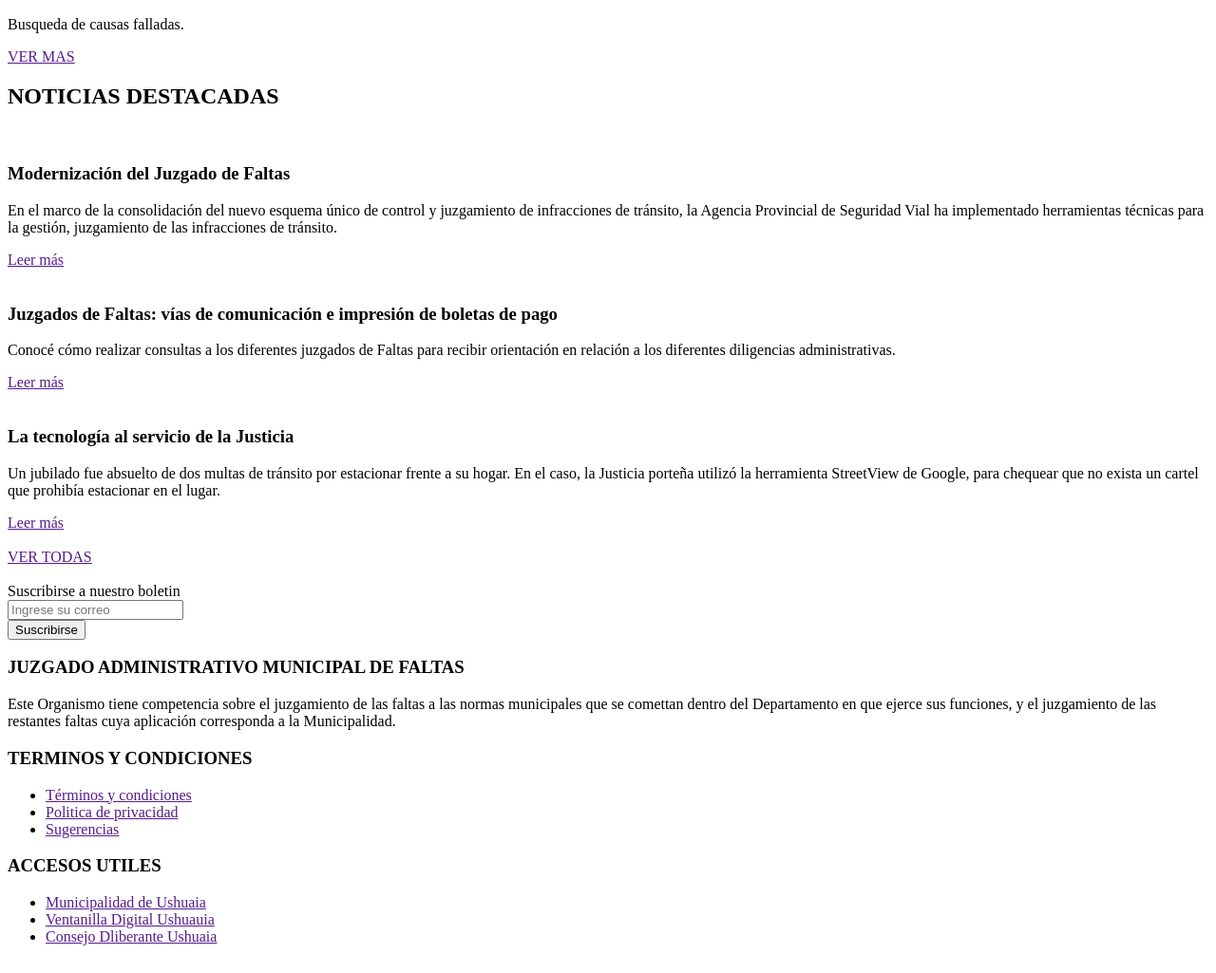
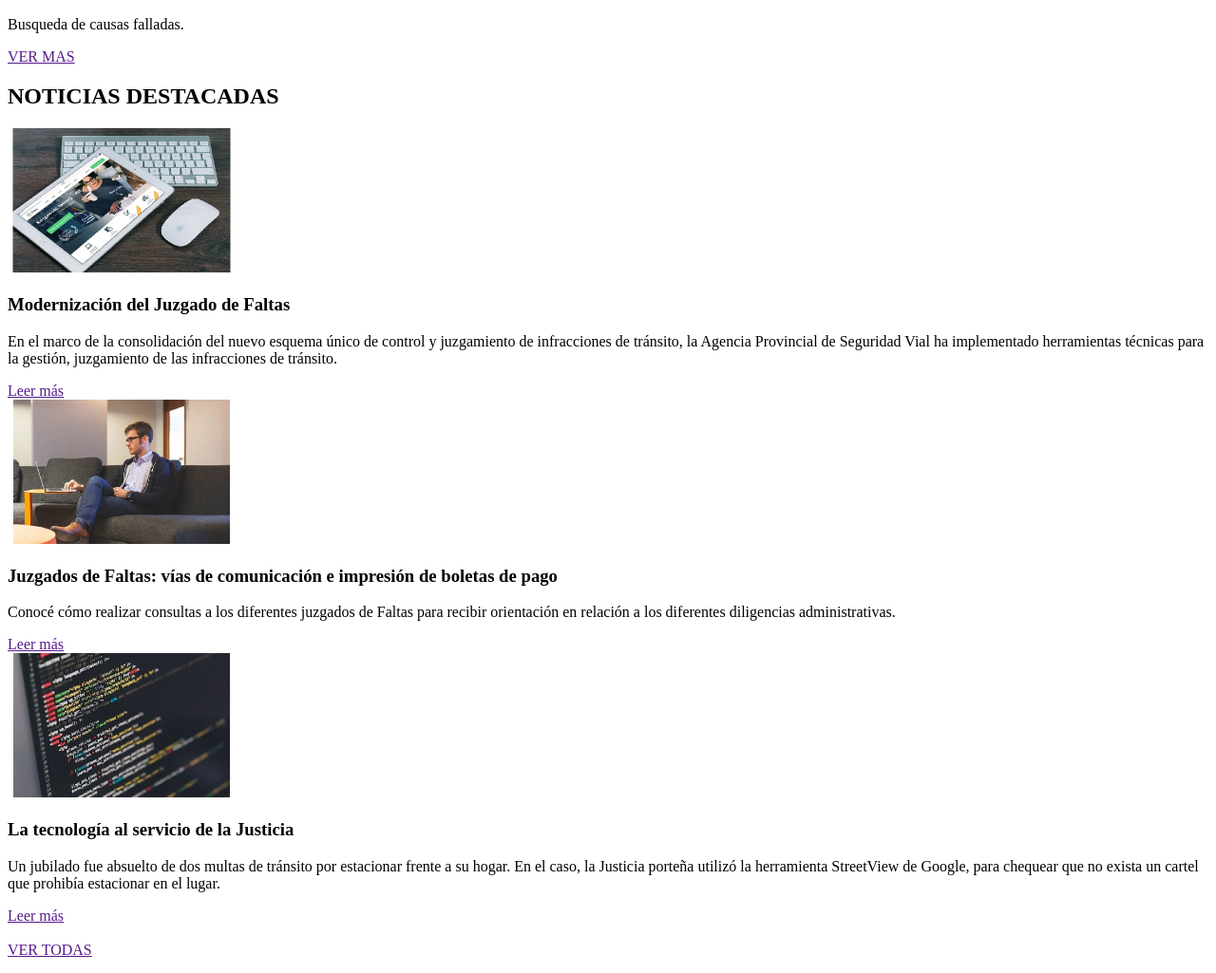
Before and after one commit to alepessoa/jamf.web, a plain HTML site: page prueba1/index.html in a window 1280 px wide. Shown: the part 662-1687 px from the top of the page at 95% size. Drawn offline with Linux system fonts and the light colour scheme.

Commit message:
agregando imagenes de noticias

```diff
--- a/prueba1/index.html
+++ b/prueba1/index.html
@@ -61,19 +61,19 @@
         <article>
             <h1>NOTICIAS DESTACADAS</h1>
             <div>
-                <img src="" alt="">
+                <img src="./img/modernizacion.png" alt="Tablet, mouse y teclado">
                 <h3>Modernización del Juzgado de Faltas</h3>
                 <p>En el marco de la consolidación del nuevo esquema único de control y juzgamiento de infracciones de tránsito, la Agencia Provincial de Seguridad Vial ha implementado herramientas técnicas para la gestión, juzgamiento de las infracciones de tránsito.</p>
                 <a href="">Leer más</a>
             </div>
             <div>
-                <img src="" alt="">
+                <img src="./img/comunicacion.png" alt="Persona usando laptop">
                 <h3>Juzgados de Faltas: vías de comunicación e impresión de boletas de pago</h3>
                 <p>Conocé cómo realizar consultas a los diferentes juzgados de Faltas para recibir orientación en relación a los diferentes diligencias administrativas.</p>
                 <a href="">Leer más</a>
             </div>
             <div>
-                <img src="" alt="">
+                <img src="./img/tecnologia.png" alt="Imagen de codigo de programacion">
                 <h3>La tecnología al servicio de la Justicia</h3>
                 <p>Un jubilado fue absuelto de dos multas de tránsito por estacionar frente a su hogar. En el caso, la Justicia porteña utilizó la herramienta StreetView de Google, para chequear que no exista un cartel que prohibía estacionar en el lugar.</p>
                 <a href="">Leer más</a>
```
Also changed, not shown: prueba1/img/comunicacion.png (added), prueba1/img/modernizacion.png (added), prueba1/img/tecnologia.png (added).
